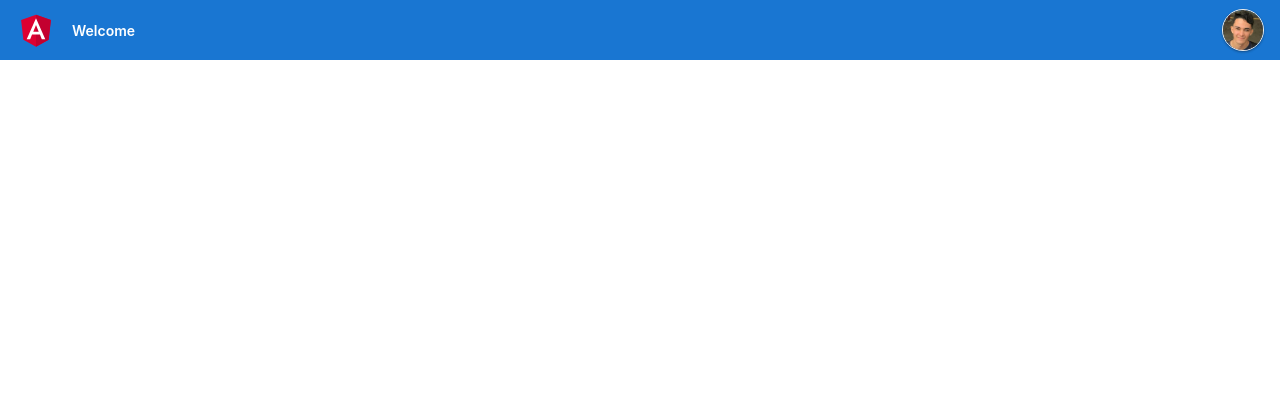
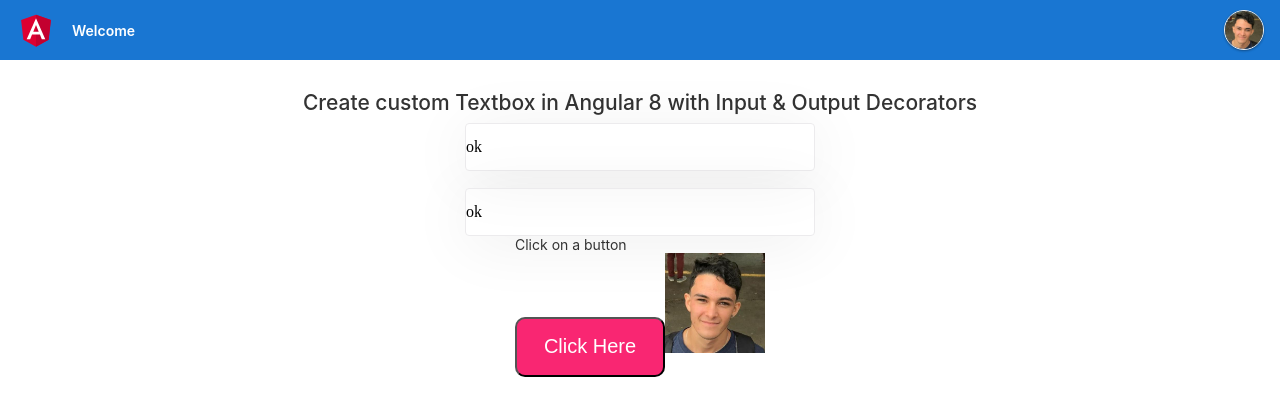
Before and after one commit to betinhooow/university-notes, an Angular app: page / in a window 1280 px wide. Shown: the top 416 px of the page. Built offline with nearby package versions, Linux system fonts and the light colour scheme.

Commit message:
Using components

```diff
--- a/package.json
+++ b/package.json
@@ -15,7 +15,7 @@
     "@angular/common": "~9.1.11",
     "@angular/compiler": "~9.1.11",
     "@angular/core": "~9.1.11",
-    "@angular/forms": "~9.1.11",
+    "@angular/forms": "^9.1.11",
     "@angular/platform-browser": "~9.1.11",
     "@angular/platform-browser-dynamic": "~9.1.11",
     "@angular/router": "~9.1.11",
--- a/src/app/app.component.html
+++ b/src/app/app.component.html
@@ -1,3 +1,4 @@
+
 <!-- Toolbar -->
 <div class="toolbar" role="banner">
   <img
@@ -13,5 +14,27 @@
 
 <div class="content" role="main">
 
+  <div style="text-align:center">
+    <h2>
+      Create custom Textbox in Angular 8 with Input & Output Decorators
+    </h2>
+    <div>
+      <app-input [(inputModel)]="data1" [maxLength]="0"></app-input>
+    </div>
+    <br />
+    <div>
+      <app-input [(inputModel)]="data2" [maxLength]="10" [isNumeric]="true" ></app-input>
+    </div>
+  </div>
 
+  <section>
+    <span>{{message}}</span>
+    <div class="btns-container">
+      <app-button [buttonConfig]="textBtnConfig"
+                  (textBtnClickEmt)="onClickEventReceived($event)"></app-button>
+      <app-button [buttonConfig]="imgBtnConfig"
+                  (imgBtnClickEmt)="onClickEventReceived($event)"></app-button>
+    </div>
+
+  </section>
 </div>
--- a/src/app/app.component.ts
+++ b/src/app/app.component.ts
@@ -7,4 +7,20 @@ import { Component } from '@angular/core';
 })
 export class AppComponent {
   title = 'BtwComponents';
+  data1 = 'ok';
+  data2 = 'ok';
+  message = 'Click on a button';
+  textBtnConfig = {
+    styles: {
+    },
+    text: 'Click Here'
+  };
+
+  imgBtnConfig = {
+    src: './../assets/img/myself.jpg'
+  };
+
+  onClickEventReceived(event: string) {
+    this.message = event;
+  }
 }
--- a/src/index.html
+++ b/src/index.html
@@ -1,4 +1,4 @@
-<!doctype html>
+<!DOCTYPE html>
 <html lang="en">
 <head>
   <meta charset="utf-8">
--- a/src/styles.css
+++ b/src/styles.css
@@ -1 +1,21 @@
-/* You can add global styles to this file, and also import other style files */
+* {
+  margin: 0;
+  padding: 0;
+  box-sizing: border-box;
+  outline: 0;
+}
+body {
+  color: #312E38;
+  background: #FFF;
+  -webkit-font-smoothing: antialised;
+}
+body, input, button {
+  font-family: 'Roboto Slab', serif;
+  font-size: 16px;
+}
+h1, h2, h3, h4, h5, h6, strong {
+  font-weight: 500;
+}
+button {
+  cursor: pointer;
+}
```
Also changed, not shown: src/app/app.module.ts (+8 -2 lines), src/app/app.component.css (line endings or trailing spaces).
